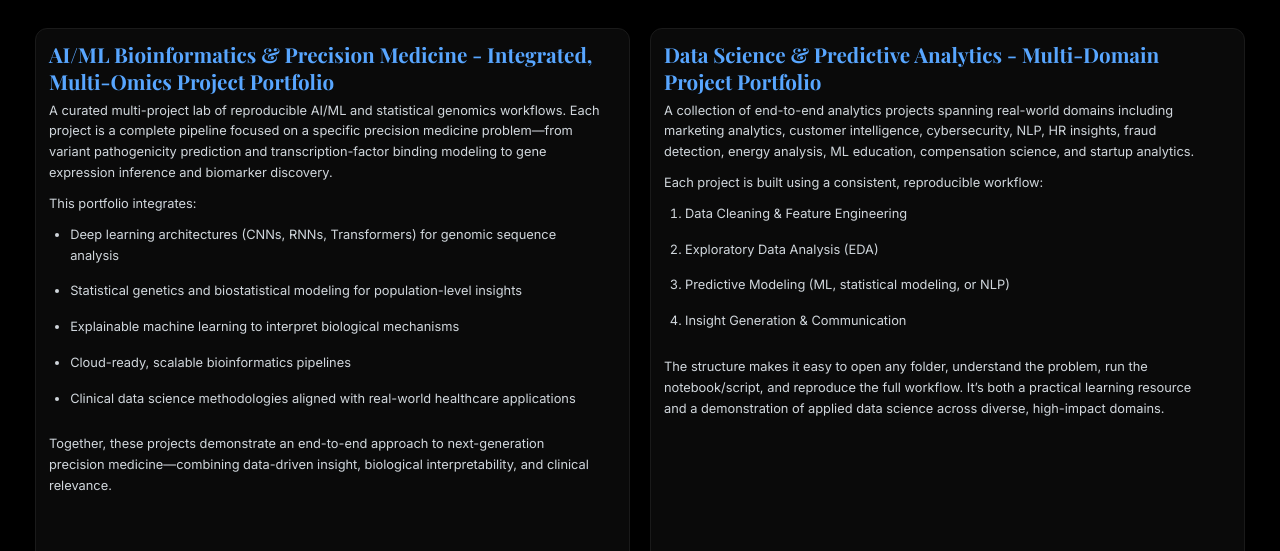
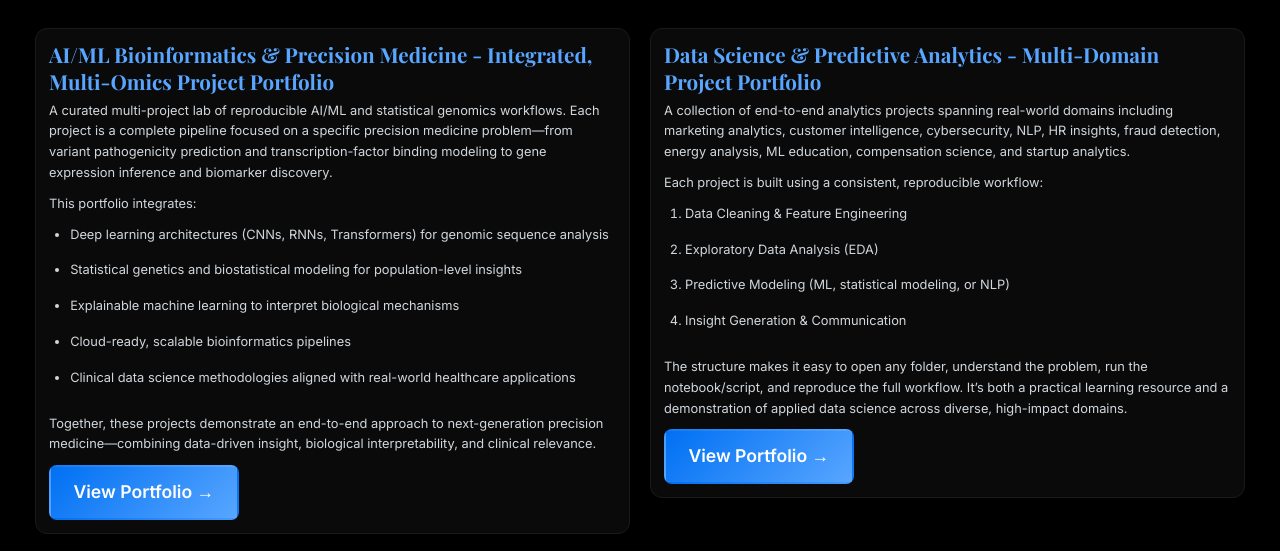
Before and after one commit to Nana-Safo-Duker/Nana-Safo-Duker.github.io, a website: page index.html in a window 1280 px wide. Shown: the part 545-1096 px from the top of the page. Drawn offline with nearby package versions, Linux system fonts and the light colour scheme.

Commit message:
Portfolio cards: content-height layout, drop square aspect ratio

```diff
--- a/css/styles.css
+++ b/css/styles.css
@@ -333,7 +333,7 @@ section {
   grid-template-columns: repeat(2, minmax(0, 1fr));
   justify-content: start;
   gap: 1.15rem;
-  align-items: stretch;
+  align-items: start;
 }
 
 /* Reduce width of Publications & Articles boxes to match Research Projects */
@@ -456,21 +456,15 @@ body:not(.dark-theme) article li {
   font-size: 0.78040875rem;
 }
 
-/* Projects boxes — uniform square tiles (1:1); scroll inside when copy exceeds space */
+/* Projects boxes — height follows content; paired rows no longer forced equal-tall */
 #projects article {
   padding: 0.7295805rem;
   margin-bottom: 0.486387rem;
   width: 100%;
   min-width: 0;
-  height: auto;
-  aspect-ratio: 1 / 1;
   box-sizing: border-box;
   display: flex;
   flex-direction: column;
-  align-self: stretch;
-  overflow-x: hidden;
-  overflow-y: auto;
-  scrollbar-gutter: stable;
 }
 
 #projects article ul,
```
